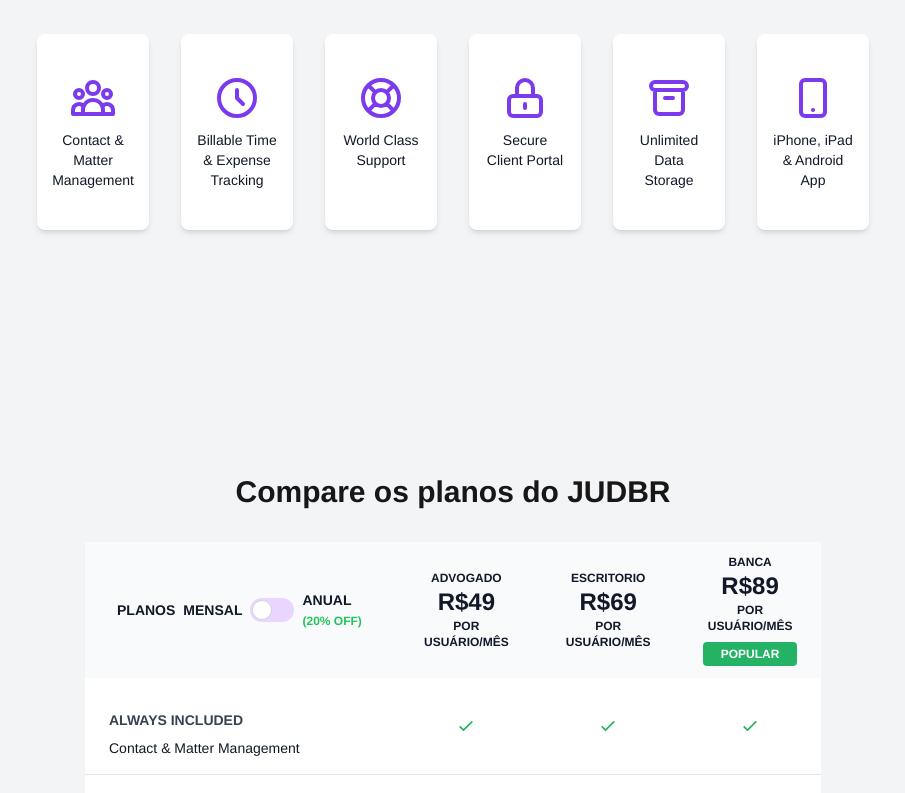
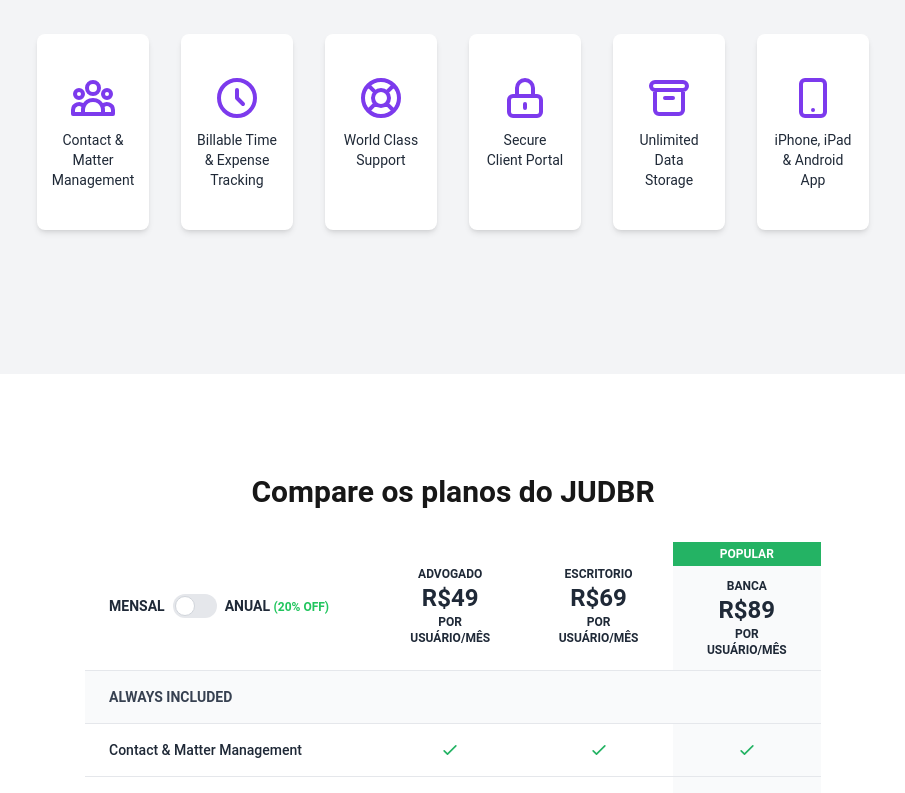
Before and after one commit to helxysa/judbr-nextjs, a Next.js app: page /pages/precos in a window 1280 px wide. Shown: the part 1400-2193 px from the top of the page, without its empty margins (187-1092 px from the left). Built offline with nearby package versions, Linux system fonts and the light colour scheme.

Commit message:
modificacoes na fonte

```diff
--- a/src/app/globals.css
+++ b/src/app/globals.css
@@ -2,7 +2,11 @@
 @tailwind components;
 @tailwind utilities;
 
-@import url('https://fonts.cdnfonts.com/css/helvetica-neue-55');
+/* @import url('https://fonts.cdnfonts.com/css/helvetica-neue-55'); */
+
+@import url('https://fonts.googleapis.com/css2?family=Roboto:ital,wght@0,100;0,300;0,400;0,500;0,700;0,900;1,100;1,300;1,400;1,500;1,700;1,900&display=swap');
+
+
 
 :root {
   --foreground: #171717;
@@ -19,7 +23,8 @@
 body {
   color: var(--foreground);
   background: var(--background);
-  font-family: 'Helvetica Neue', Arial, sans-serif;
+  font-family: 'Roboto', sans-serif;
+
 }
 
 @layer utilities {
--- a/src/app/pages/precos/AlwaysIncluded/AlwaysIncluded.tsx
+++ b/src/app/pages/precos/AlwaysIncluded/AlwaysIncluded.tsx
@@ -8,7 +8,7 @@
     return (
       <div className="flex flex-col hover:shadow-lg hover:bg-gray-50 items-center text-center py-10 px-4 bg-white shadow-md  rounded-lg">
         <div className="mb-2 text-judbr-main">{icon}</div>
-        <p className="text-sm text-gray-900">{text}</p>
+        <p className="text-sm text-gray-800">{text}</p>
       </div>
     );
   }
--- a/src/app/pages/precos/PriceComparison/PriceComparison.tsx
+++ b/src/app/pages/precos/PriceComparison/PriceComparison.tsx
@@ -22,9 +22,64 @@
 ];
 
 const plans = [
-    { name: 'ADVOGADO', monthlyPrice: 49, annualPrice: 470, features: [0, 1, 2, 3, 4, 5, 6, 7, 8] },
-    { name: 'ESCRITORIO', monthlyPrice: 69, annualPrice: 662, features: [0, 1, 2, 3, 4, 5, 6, 7, 8, 9, 10, 11] },
-    { name: 'BANCA', monthlyPrice: 89, annualPrice: 854, features: [0, 1, 2, 3, 4, 5, 6, 7, 8, 9, 10, 11, 12, 13, 14, 15] },
+  {
+    name: 'ADVOGADO',
+    monthlyPrice: 49,
+    annualPrice: 470,
+    features: [
+      'Contact & Matter Management',
+      'Billable Time & Expense Tracking',
+      'World Class Support',
+      'Secure Client Portal',
+      'Unlimited Data Storage',
+      'iPhone, iPad & Android App',
+      'Internal Chat',
+      'Real-Time Notifications',
+      'Daily Agenda Email'
+    ]
+  },
+  {
+    name: 'ESCRITORIO',
+    monthlyPrice: 69,
+    annualPrice: 662,
+    features: [
+      'Contact & Matter Management',
+      'Billable Time & Expense Tracking',
+      'World Class Support',
+      'Secure Client Portal',
+      'Unlimited Data Storage',
+      'iPhone, iPad & Android App',
+      'Internal Chat',
+      'Real-Time Notifications',
+      'Daily Agenda Email',
+      'Custom Security Roles',
+      'Custom Fields',
+      'Invoice Read Alerts'
+    ]
+  },
+  {
+    name: 'BANCA',
+    monthlyPrice: 89,
+    annualPrice: 854,
+    features: [
+      'Contact & Matter Management',
+      'Billable Time & Expense Tracking',
+      'World Class Support',
+      'Secure Client Portal',
+      'Unlimited Data Storage',
+      'iPhone, iPad & Android App',
+      'Internal Chat',
+      'Real-Time Notifications',
+      'Daily Agenda Email',
+      'Custom Security Roles',
+      'Custom Fields',
+      'Invoice Read Alerts',
+      'Native eSignature',
+      'Native 2-Way Business Texting',
+      'Text Message Event & Reminder Alerts',
+      'User Groups'
+    ]
+  },
 ];
 
 export default function PricingComparison() {
@@ -32,62 +87,69 @@
 
   return (
     <div className="container mx-auto md:px-20 md:py-5 px-1 py-8">
-        <h1 className="text-2xl sm:text-3xl font-bold text-center mb-6 sm:mb-8 " id='compare-judbr-plans'>Compare os planos do JUDBR</h1>
+      <h1 className="text-2xl sm:text-3xl font-bold text-center mb-6 sm:mb-8" id='compare-judbr-plans'>Compare os planos do JUDBR</h1>
 
       <div className="overflow-x-auto">
         <table className="w-full text-xs sm:text-sm text-left text-gray-500">
-            <thead className="text-xs text-gray-900 uppercase bg-gray-50">
+          <thead className="text-xs text-gray-800 uppercase bg-white border-b">
             <tr>
-                <th scope="col" className="px-2 sm:px-6 py-2 sm:py-3 ">
-                  <div className="flex items-center justify-between ">
-                    <span className='md:text-sm sm:text-xs sm:px-2 '>Planos</span>
+            <th scope="col" className="px-2 sm:px-6 py-2 sm:py-3">
+                <div className="flex items-center justify-between">
                   <div className="flex items-center space-x-2 sm:text-[2px]">
-                      <span className={`md:text-sm text-xs  ${!isAnnual ? 'font-bold' : ''}`}>Mensal</span>
+                    <span className={`md:text-sm text-xs ${!isAnnual ? 'font-bold' : ''}`}>Mensal</span>
                     <label className="relative inline-flex items-center cursor-pointer">
                       <input type="checkbox" value="" className="sr-only peer" checked={isAnnual} onChange={() => setIsAnnual(!isAnnual)} />
-                        <div className="w-11 h-6 bg-purple-200 peer-focus:outline-none peer-focus:ring-4 peer-focus:ring-purple-300 dark:peer-focus:ring-purple-800 rounded-full peer dark:bg-purple-700 peer-checked:after:translate-x-full peer-checked:after:border-white after:content-[''] after:absolute after:top-[2px] after:left-[2px] after:bg-white after:border-gray-300 after:border after:rounded-full after:h-5 after:w-5 after:transition-all dark:border-gray-600 peer-checked:bg-purple-600"></div>
+                      <div className="w-11 h-6 bg-gray-200 peer-focus:outline-none peer-focus:ring-4 peer-focus:ring-gray-300 rounded-full peer dark:bg-gray-700 peer-checked:after:translate-x-full peer-checked:after:border-white after:content-[''] after:absolute after:top-[2px] after:left-[2px] after:bg-white after:border-gray-300 after:border after:rounded-full after:h-5 after:w-5 after:transition-all dark:border-gray-600 peer-checked:bg-gray-600"></div>
                     </label>
                     <span className={`text-sm ${isAnnual ? 'font-bold' : ''}`}>Anual <span className="text-green-500 text-xs">(20% off)</span></span>
                   </div>
                 </div>
               </th>
               {plans.map((plan, index) => (
-                  <th key={index} scope="col" className="px-2 sm:px-6 py-2 sm:py-3 text-center">
+                <th key={index} scope="col" className={`px-2 sm:px-6 py-2 sm:py-3 text-center relative ${plan.name === 'BANCA' ? 'bg-gray-50' : ''}`}>
+                  {plan.name === 'BANCA' && (
+                    <div className="absolute top-0 left-0 right-0 bg-[#24B364] text-white text-xs font-semibold py-1">
+                      POPULAR
+                    </div>
+                  )}
+                  <div className={`${plan.name === 'BANCA' ? 'mt-6' : ''}`}>
                     {plan.name}
-                    <div className="text-lg sm:text-2xl font-bold text-gray-900">
+                    <div className="text-lg sm:text-2xl font-bold text-gray-800">
                       R${isAnnual ? plan.annualPrice : plan.monthlyPrice}
                     </div>
                     <div className="text-xs">por usuário/mês</div>
-                    {plan.name === 'BANCA' && (
-                      <div className="bg-[#24B364] text-white text-xs font-semibold px-1 sm:px-2 py-0.5 sm:py-1 rounded mt-1 sm:mt-2">
-                        POPULAR
                   </div>
-                    )}
                 </th>
               ))}
             </tr>
           </thead>
           <tbody>
             {features.map((feature, featureIndex) => (
+              <>
+                {feature.category !== features[featureIndex - 1]?.category && (
+                  <tr key={`category-${feature.category}`} className="bg-gray-50 border-t border-b">
+                    <td colSpan={plans.length + 1} className="px-2 sm:px-6 py-4 font-bold text-gray-700">
+                      {feature.category}
+                    </td>
+                  </tr>
+                )}
                 <tr key={featureIndex} className="bg-white border-b">
-                  <th scope="row" className=" px-2 sm:px-6 py-2 sm:py-4 font-medium text-gray-900 whitespace-normal sm:whitespace-nowrap">
-                    {feature.category !== features[featureIndex - 1]?.category && (
-                      <div className="font-bold text-gray-700 mt-3 sm:mt-4 mb-1 sm:mb-2">{feature.category}</div>
-                    )}
+                  <th scope="row" className="px-2 sm:px-6 py-2 sm:py-4 font-medium text-gray-800 whitespace-normal sm:whitespace-nowrap">
                     {feature.name}
                   </th>
                   {plans.map((plan, planIndex) => (
-                    <td key={planIndex} className="px-2 sm:px-6 py-2 sm:py-4 text-center">
-                      {plan.features.includes(featureIndex) ? (
+                    <td key={planIndex} className={`px-2 sm:px-6 py-2 sm:py-4 text-center ${plan.name === 'BANCA' ? 'bg-gray-50' : ''}`}>
+                      {plan.features.includes(feature.name) ? (
                         <svg className="w-4 h-4 sm:w-5 sm:h-5 text-[#24B364] mx-auto" fill="none" stroke="currentColor" viewBox="0 0 24 24" xmlns="http://www.w3.org/2000/svg">
                           <path strokeLinecap="round" strokeLinejoin="round" strokeWidth="2" d="M5 13l4 4L19 7"></path>
                         </svg>
                       ) : (
-                        <span className="text-gray-400">—</span>
+                        <span className="text-gray-400">-</span>
                       )}
                     </td>
                   ))}
                 </tr>
+              </>
             ))}
           </tbody>
         </table>
--- a/src/app/pages/precos/page.tsx
+++ b/src/app/pages/precos/page.tsx
@@ -7,6 +7,8 @@
 import AlwaysIncluded from './AlwaysIncluded/AlwaysIncluded';
 import PriceComparison from './PriceComparison/PriceComparison';
 import FeaturedIn from '@/componentes/home/FeaturedIn';
+import Testimonials from '@/componentes/home/Testmonials'
+import Cta from '@/componentes/home/cta/Cta'
 
 export default function Precos() {
   const [isMonthly, setIsMonthly] = useState(true);
@@ -17,19 +19,19 @@
     <div className="bg-white flex flex-col min-h-screen">
       <main className="py-20 md:py-26 lg:py-26">
         <div className="container mx-auto px-6">
-          <h1 className="text-4xl font-bold text-gray-900  text-center mb-6">Escolha o plano perfeito</h1>
-          <p className="text-xl text-gray-900  text-center mb-12">Planos flexíveis para se adequar ao seu escritório, sem surpresas</p>
+          <h1 className="text-4xl font-bold text-gray-800  text-center mb-6">Escolha o plano perfeito</h1>
+          <p className="text-xl text-gray-800  text-center mb-12">Planos flexíveis para se adequar ao seu escritório, sem surpresas</p>
 
           <div className="flex justify-center mb-8">
             <div className="bg-gray-100 rounded-full p-1 flex">
               <button
-                className={`px-4 py-2 rounded-full ${isMonthly ? 'bg-gray-900 text-white' : 'text-gray-900 '}`}
+                className={`px-4 py-2 rounded-full ${isMonthly ? 'bg-gray-900 text-white' : 'text-gray-800 '}`}
                 onClick={() => setIsMonthly(true)}
               >
                 Mensal
               </button>
               <button
-                className={`px-4 py-2 rounded-full ${!isMonthly ? 'bg-gray-900 text-white' : 'text-gray-900 '}`}
+                className={`px-4 py-2 rounded-full ${!isMonthly ? 'bg-gray-900 text-white' : 'text-gray-800 '}`}
                 onClick={() => setIsMonthly(false)}
               >
                 Anual (Economize 20%)
@@ -64,7 +66,7 @@
           <div className="text-center mt-12">
           <a
                 href="#compare-judbr-plans"
-                className="text-gray-900 hover:text-gray-700 font-semibold
+                className="text-gray-800 hover:text-gray-700 font-semibold
                           underline underline-offset-4 decoration-2 decoration-judbrmain
                           "
               >
@@ -85,9 +87,19 @@
             </div>
         </div>
 
+        <div className="bg-white w-full">
+            <div className="container mx-auto px-4 sm:px-6 md:px-30 lg:px-40 xl:px-48 py-15 md:py-20 lg:py-20">
+                <PriceComparison />
+                <Cta />
+            </div>
+        </div>
+
+
+
+
         <div className="bg-gray-100 w-full">
             <div className="container mx-auto px-4 sm:px-6 md:px-30 lg:px-40 xl:px-48 py-15 md:py-20 lg:py-20">
-                <PriceComparison />
+                <Testimonials />
             </div>
         </div>
 
--- a/src/componentes/home/HomePage.tsx
+++ b/src/componentes/home/HomePage.tsx
@@ -5,7 +5,7 @@
 import LegalPracticeStats from './LegalPraticeStats';
 import FeaturedIn from './FeaturedIn';
 import Testimonials from './Testmonials';
-import StartFreeTrial from './StartFreeTrail';
+import StartFreeTrial from './cta/StartFreeTrail';
 import Partnes from './Partnes';
 import ColorPicker from '../ColorPicker/ColorPicker';
 
--- a/src/componentes/home/Nav.tsx
+++ b/src/componentes/home/Nav.tsx
@@ -29,7 +29,6 @@
        <header className="bg-judbr-main">
         <nav className="bg-judbr-main fixed top-0 w-full z-50">
           <div className="max-w-screen-xl flex flex-wrap items-center justify-between mx-auto p-5">
-            {/* Logo (não modificada) */}
 
             <div className="hidden md:block ml-10">
             <Link href="/" className="text-white font-bold text-xl ">
@@ -37,7 +36,6 @@
             </Link>
             </div>
 
-            {/* Menu para desktop (não modificado) */}
             <div className="hidden md:flex items-center space-x-6">
             <Link href="/pages/precos" className="text-white hover:text-gray-200">Preços</Link>
               <div className="relative group">
@@ -119,7 +117,6 @@
               <Link href="/pages/contato" className="text-white hover:text-gray-200">Contato</Link>
             </div>
 
-            {/* Botão "Experimente Grátis" para desktop (não modificado) */}
             <div className="hidden md:block">
               <Link href="#" onClick={openEmailModal} className="bg-[#24B364] text-white px-4 py-2 rounded-full hover:bg-[#008c3f] transition duration-300">
                 Experimente Grátis
@@ -129,7 +126,6 @@
 
             {/* Layout mobile */}
             <div className="md:hidden flex items-center justify-between w-full">
-              {/* Botão de menu para mobile (à esquerda) */}
               <button
                 onClick={toggleMobileMenu}
                 className="text-white focus:outline-none"
--- /dev/null
+++ b/src/componentes/home/cta/Cta.tsx
@@ -0,0 +1,67 @@
+import Image from 'next/image';
+import Link from 'next/link';
+import { useState } from 'react';
+
+export default function Cta() {
+    const [email, setEmail] = useState('');
+
+    const handleSubmit = async (e: React.FormEvent) => {
+        e.preventDefault();
+        console.log('Email submitted:', email);
+        // Adicione aqui a lógica para processar o email
+    };
+
+    return (
+        <div className="hidden md:block bg-white overflow-hidden py-16 sm:py-24 lg:py-32">
+            <div className="max-w-7xl mx-auto px-4 sm:px-6 lg:px-20">
+                <div className="bg-white rounded-lg shadow-2xl overflow-hidden">
+                    <div className="relative lg:flex lg:items-center p-8">
+                        <div className="lg:w-1/4 relative flex justify-center items-center">
+                            <div className="absolute transform rotate-90 -left-[70px]">
+                                <Image
+                                    src="/image/judbr-2.png"
+                                    alt="JUDBR Logo"
+                                    width={300}
+                                    height={300}
+                                    className="w-48 h-48 lg:w-64 lg:h-64"
+                                />
+                            </div>
+                        </div>
+                        <div className="lg:w-2/3">
+                            <h2 className="text-3xl font-extrabold text-gray-800 sm:text-4xl mb-4">
+                                Gostou do que vê? Experimente o JUDBR gratuitamente!
+                            </h2>
+                            <p className="text-lg text-gray-700 mb-6">
+                                Teste o melhor software de gestão de práticas jurídicas gratuitamente por 7 dias, sem necessidade de cartão de crédito. Comece a criar processos, testar fluxos de trabalho e enviar faturas. Adicione seus colegas para obter o efeito completo, sem riscos!
+                            </p>
+                            <form onSubmit={handleSubmit} className="flex flex-col sm:flex-row gap-2">
+                                <input
+                                    type="email"
+                                    placeholder="Digite seu email"
+                                    value={email}
+                                    onChange={(e) => setEmail(e.target.value)}
+                                    className="flex-grow px-4 py-2 rounded-full border border-gray-300 focus:outline-none focus:ring-2 focus:ring-judbr-main"
+                                    required
+                                />
+                                <button
+                                    type="submit"
+                                    className="bg-green-500 text-white font-semibold py-2 px-6 rounded-full hover:bg-green-600 transition duration-300"
+                                >
+                                    ACESSO GRATUITO
+                                </button>
+                            </form>
+                            <p className="mt-4 text-sm text-gray-600">
+                                Já tem uma conta? <Link href="https://app.judbr.com.br/auth/login" target="_blank" className="text-judbr-main underline">Login</Link>
+                            </p>
+                            <p className="mt-2 text-xs text-gray-500">
+                                Ao criar uma conta, você está concordando com os nossos{' '}
+                                <Link href="/termos" className="text-judbr-main underline">Termos de Serviço</Link> e{' '}
+                                <Link href="/privacidade" className="text-judbr-main underline">Política de Privacidade</Link>
+                            </p>
+                        </div>
+                    </div>
+                </div>
+            </div>
+        </div>
+    )
+}
--- a/tailwind.config.ts
+++ b/tailwind.config.ts
@@ -21,11 +21,10 @@
         background: "var(--background)",
         foreground: "var(--foreground)",
       },
-      fontFamily: {
-        sans: ['intercom-font', '"Helvetica Neue"', '"Apple Color Emoji"', 'Helvetica', 'Arial', 'sans-serif'],
-      },
+
     },
   },
   plugins: [],
 };
+
 export default config;
```
Also changed, not shown: public/image/judbr-2.png (added), src/componentes/home/cta/StartFreeTrail.tsx (renamed from src/componentes/home/StartFreeTrail.tsx). Lines whose indentation alone changed are shown as unchanged.
